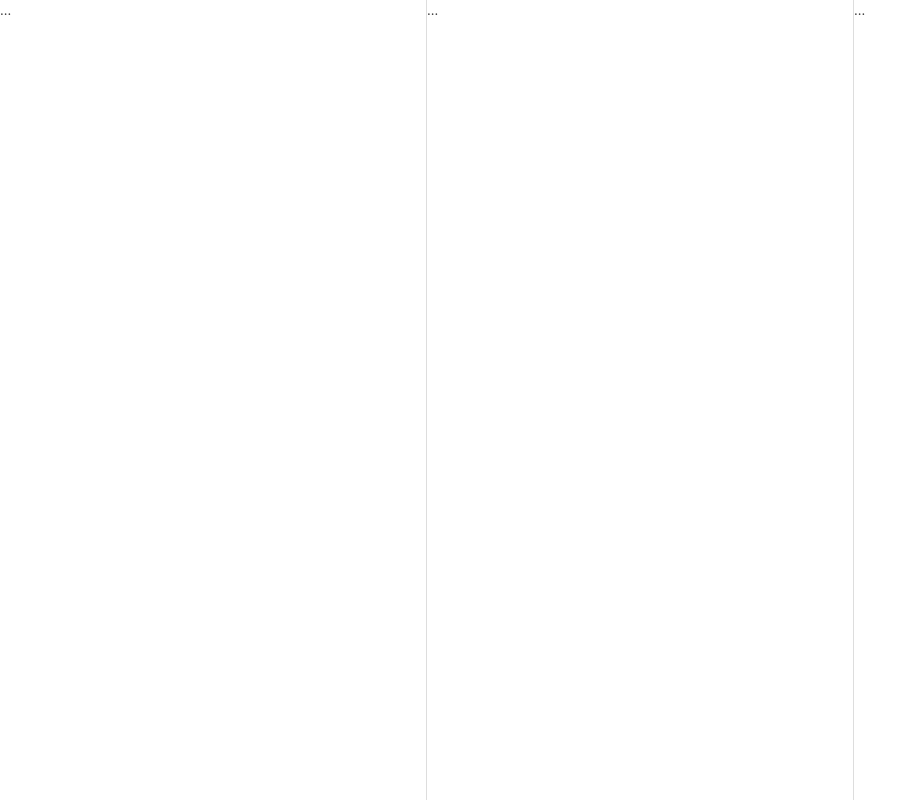
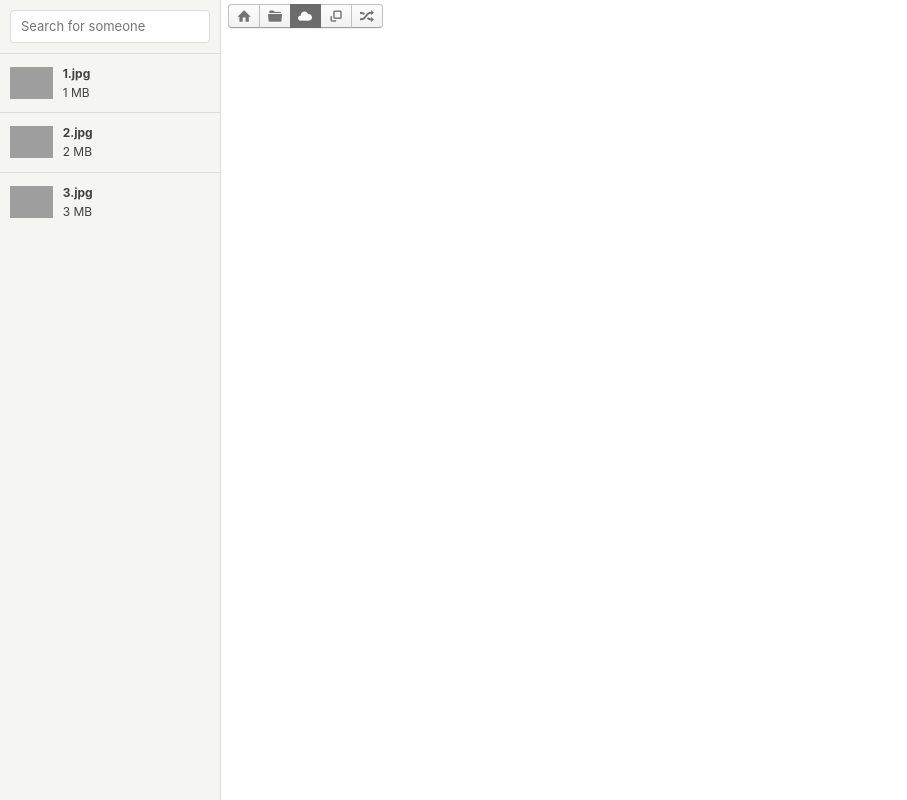
Before and after one commit to JoniAguero/electron-app, a website: page src/renderer/index.html in a window 1280 px wide. Shown: the whole page, without its empty margins (0-907 px from the left). Drawn offline with Linux system fonts and the light colour scheme; grey boxes are pictures that could not be loaded.

Commit message:
Agregando Components
Se comienza a usar component de Photon

```diff
--- a/src/renderer/index.html
+++ b/src/renderer/index.html
@@ -12,9 +12,54 @@
     <div class="window">
         <div class="window-content">
             <div class="pane-group">
-                <div class="pane">...</div>
-                <div class="pane">...</div>
-                <div class="pane">...</div>
+                <div class="pane-sm sidebar">
+                    <ul class="list-group">
+                        <li class="list-group-header">
+                            <input class="form-control" type="text" placeholder="Search for someone">
+                        </li>
+                        <li class="list-group-item">
+                            <img class="media-object pull-left" src="../assets/img/1.jpg" height="32">
+                            <div class="media-body">
+                                <strong>1.jpg</strong>
+                                <p>1 MB</p>
+                            </div>
+                        </li>
+                        <li class="list-group-item">
+                            <img class="media-object pull-left" src="../assets/img/2.jpg" height="32">
+                            <div class="media-body">
+                                <strong>2.jpg</strong>
+                                <p>2 MB</p>
+                            </div>
+                        </li>
+                        <li class="list-group-item">
+                            <img class="media-object pull-left" src="../assets/img/3.jpg" height="32">
+                            <div class="media-body">
+                                <strong>3.jpg</strong>
+                                <p>3 MB</p>
+                            </div>
+                        </li>
+                    </ul>
+                </div>
+                <div class="pane">
+                    <div class="toolbar-actions">
+                        <div class="btn-group">
+                            <button class="btn btn-default">
+                                <span class="icon icon-home"></span>
+                            </button>
+                            <button class="btn btn-default">
+                                <span class="icon icon-folder"></span>
+                            </button>
+                            <button class="btn btn-default active">
+                                <span class="icon icon-cloud"></span>
+                            </button>
+                            <button class="btn btn-default">
+                                <span class="icon icon-popup"></span>
+                            </button>
+                            <button class="btn btn-default">
+                                <span class="icon icon-shuffle"></span>
+                            </button>
+                        </div>
+                </div>
             </div>
         </div>
     </div>
```
Also changed, not shown: src/assets/img/4.jpg (added), 4 other files.
